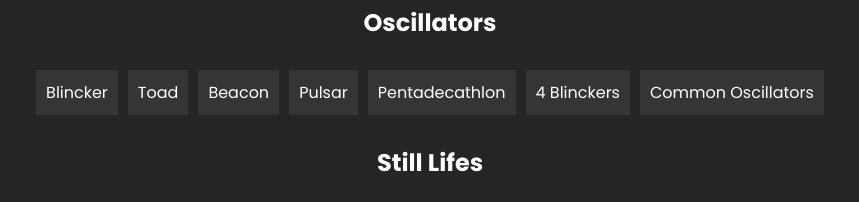
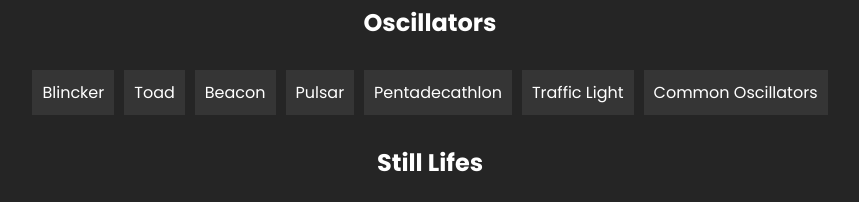
Before and after one commit to DANLCARTON/conway-structures, a plain HTML site: page index.html in a window 1280 px wide. Shown: the part 283-485 px from the top of the page, 210-1069 px from the left. Drawn offline with Linux system fonts and the light colour scheme.

Commit message:
correction de 4 blinkers → traffic light

```diff
--- a/index.html
+++ b/index.html
@@ -20,7 +20,7 @@
             <a href="sim.html?model=beacon">Beacon</a>
             <a href="sim.html?model=pulsar">Pulsar</a>
             <a href="sim.html?model=pentadecathlon">Pentadecathlon</a>
-            <a href="sim.html?model=4blinckers">4 Blinckers</a>
+            <a href="sim.html?model=4blinckers">Traffic Light</a>
             <a href="sim.html?model=oscillators">Common Oscillators</a>
         </div>
         <h2>Still Lifes</h2>
```
